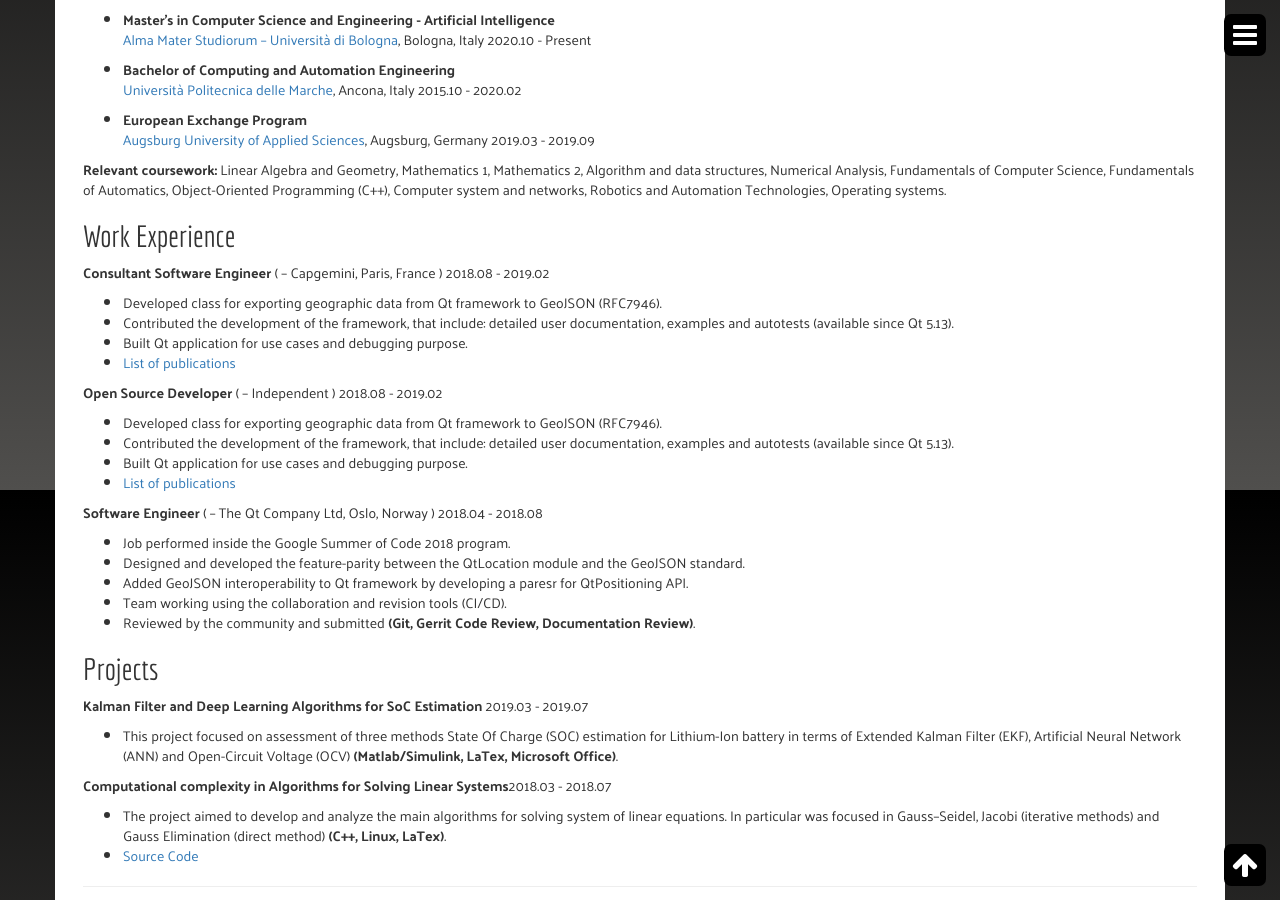
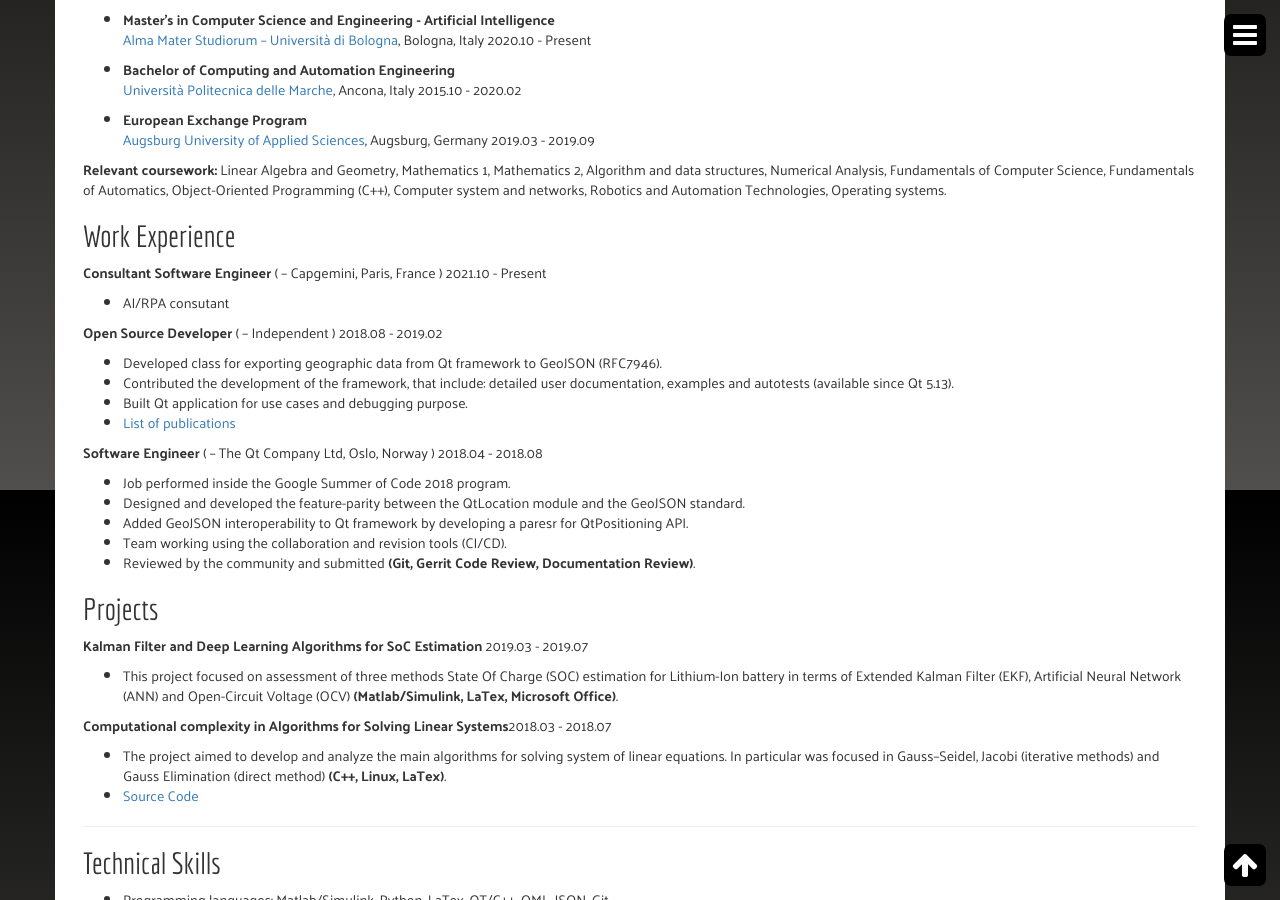
Before and after one commit to jdotsh/jdotsh.github.io, a Jekyll site: the page built from about/index.md, in a window 1280 px wide and 900 px high, scrolled down 410 px. Built offline with Jekyll 4.4.1, drawn with Linux system fonts in a browser that asks for light colours.

Commit message:
Update index.md

```diff
--- a/about/index.md
+++ b/about/index.md
@@ -31,12 +31,9 @@
 
 ## Work Experience
 
-**Consultant Software Engineer** ( --  Capgemini, Paris, France ) <span class="right"> 2018.08 - 2019.02</span><br>
+**Consultant Software Engineer** ( --  Capgemini, Paris, France ) <span class="right"> 2021.10 - Present</span><br>
 
-- Developed class for exporting geographic data from Qt framework to GeoJSON (RFC7946).
-- Contributed the development of the framework, that include: detailed user documentation, examples and autotests (available since Qt 5.13).
-- Built Qt application for use cases and debugging purpose.
-- [List of publications](https://codereview.qt-project.org/q/owner:%22Julian+Sherollari%22+)
+- AI/RPA consutant
 
 **Open Source Developer** ( -- Independent ) <span class="right"> 2018.08 - 2019.02</span><br>
 
```
